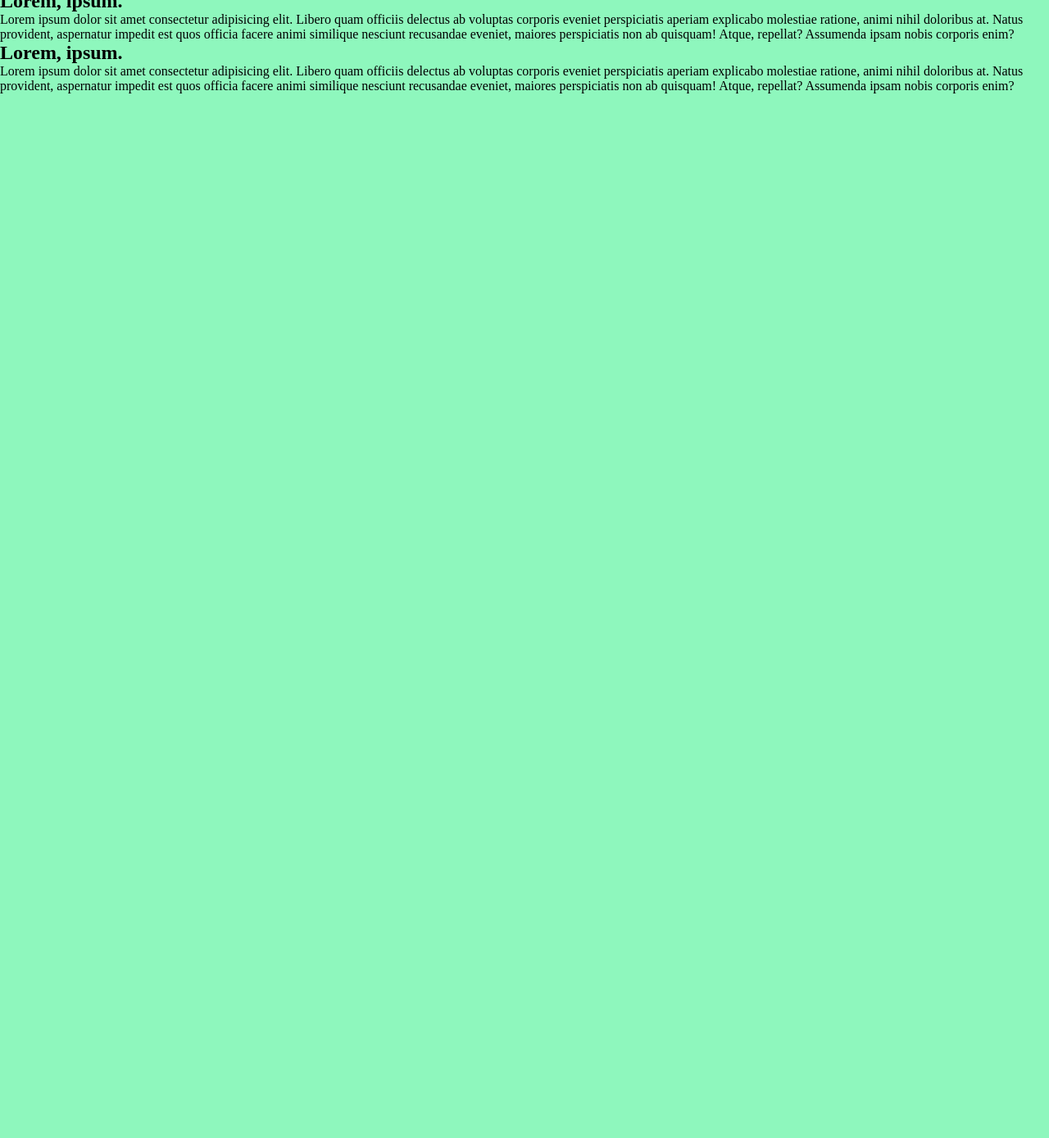
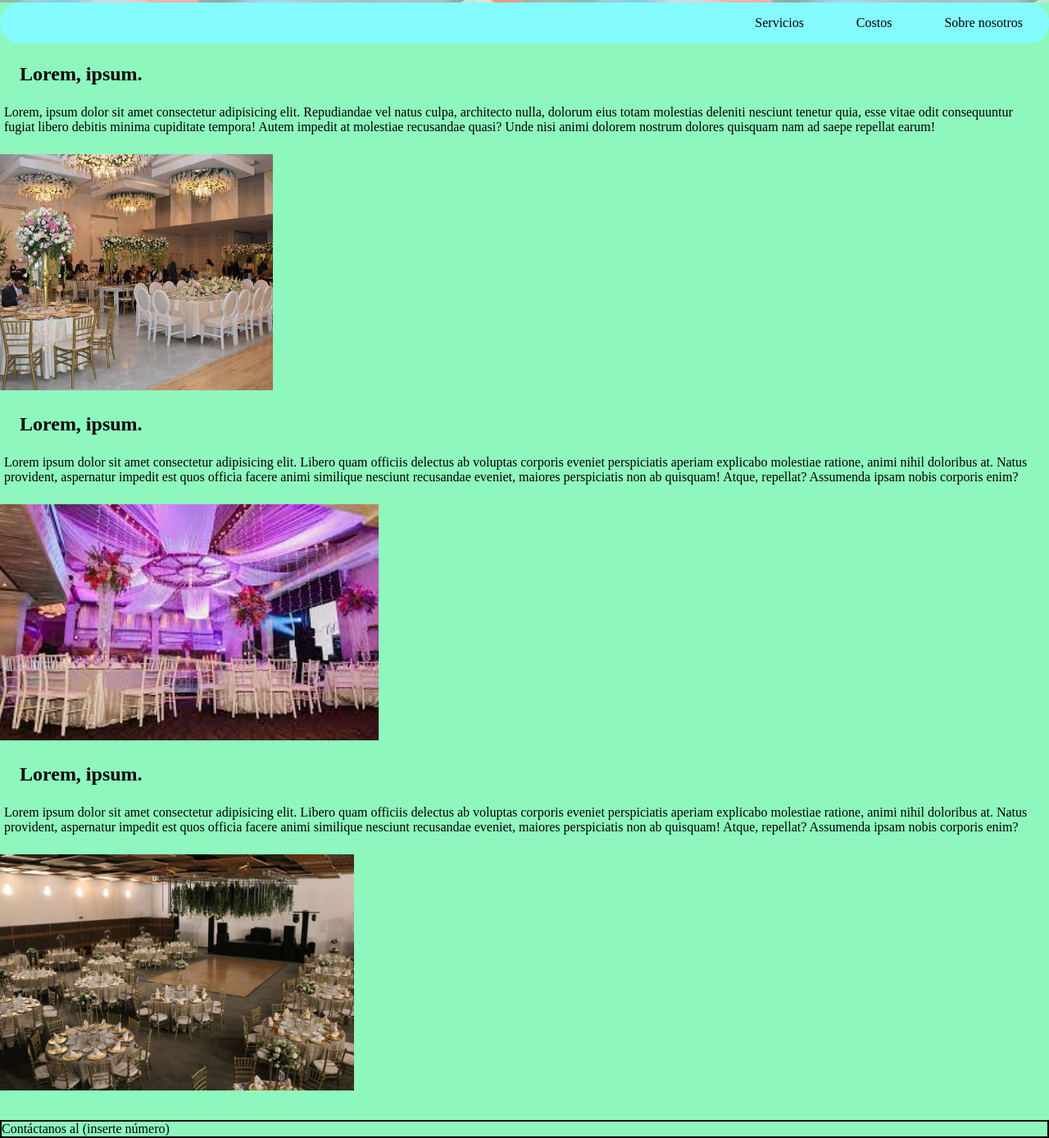
Before and after one commit to Mikel314/Pagina-salon, a plain HTML site: page index.html in a window 1280 px wide. Shown: the part 162-1550 px from the top of the page at 82% size. Before the commit the page ends 800 px from the top, so only its background shows below. Drawn offline with Linux system fonts and the light colour scheme; a web font is replaced by a local one.

Commit message:
revisión pendiente

```diff
--- a/css/styles.css
+++ b/css/styles.css
@@ -8,6 +8,13 @@
 
 h1 {
     font-family: 'Tiro Devanagari Sanskrit', serif;
+    background-image: url(images/4-fondos-de-pantalla-chulos-y-originales-luces-en-colores-pasteles-luces-coloridas-fotos-bonitas-para-poner-en-tu-pantalla-de-telefono.jpeg);
+    padding: 2em;
+}
+
+h2 {
+    font-family: 'Tiro Devanagari Sanskrit', serif;
+    margin: 1em;
 }
 
 nav ul {
@@ -35,3 +42,32 @@ nav li a {
 nav li a:hover {
     background-color: rgb(51, 240, 253);
 }
+
+article p {
+    font-family: 'Times New Roman', Times, serif;
+    margin: 0px 5px;
+}
+
+#img1 {
+    margin-top: 1.5em;
+    height: 18em;
+    width: auto;
+}
+
+#img2 {
+    margin-top: 1.5em;
+    height: 18em;
+    width: auto;
+}
+
+#img3 {
+    margin-top: 1.5em;
+    height: 18em;
+    width: auto;
+}
+
+footer {
+    margin-top: 2em;
+    font-family: 'Times New Roman', Times, serif;
+    border: 2px solid black;
+}
--- a/index.html
+++ b/index.html
@@ -9,18 +9,16 @@
 </head>
 <body>
     <div>
-        <header>
+        <header id="main">
             <h1>Lorem, ipsum.</h1>
 
-            <!--Image here-->
+            <!--Navigation bar-->
 
-            <!--Navigation bar-->
             <nav>
                 <ul>
                     <li><a href="nosotros.html">Sobre nosotros</a></li>
-                    <li><a href="#Algo">Algo</a></li>
-                    <li><a href="#Algo">Algo</a></li>
-                    <li><a href="#Algo">Algo</a></li>
+                    <li><a href="#Costos">Costos</a></li>
+                    <li><a href="#Servicios">Servicios</a></li>
                 </ul>
             </nav>
         </header>
@@ -35,6 +33,7 @@
             </article>
 
             <!--Image here-->
+            <img src="css/images/1513077388.jpg" id="img1">
 
             <article id="article2">
                 <header>
@@ -44,14 +43,20 @@
             </article>
 
             <!--Image here-->
-
+            <img src="css/images/descarga.jpg" id="img2">
             <article id="article3">
                 <header>
                     <h2>Lorem, ipsum.</h2>
                 </header>
                 <p>Lorem ipsum dolor sit amet consectetur adipisicing elit. Libero quam officiis delectus ab voluptas corporis eveniet perspiciatis aperiam explicabo molestiae ratione, animi nihil doloribus at. Natus provident, aspernatur impedit est quos officia facere animi similique nesciunt recusandae eveniet, maiores perspiciatis non ab quisquam! Atque, repellat? Assumenda ipsam nobis corporis enim?</p>
             </article>
+
+            <img src="css/images/Durango-275-Salón-Eventos-Sociales-1024x683.jpg" id="img3">
         </section>
     </div>
+
+    <footer>
+        Contáctanos al (inserte número)
+    </footer>
 </body>
 </html>
```
Also changed, not shown: css/images/109769339_620310648902710_333166681068426619_n.jpg (added), css/images/1513077388.jpg (added), css/images/4-fondos-de-pantalla-chulos-y-originales-luces-en-colores-pasteles-luces-coloridas-fotos-bonitas-para-poner-en-tu-pantalla-de-telefono.jpeg (added), css/images/Durango-275-Salón-Eventos-Sociales-1024x683.jpg (added), css/images/descarga.jpg (added).
